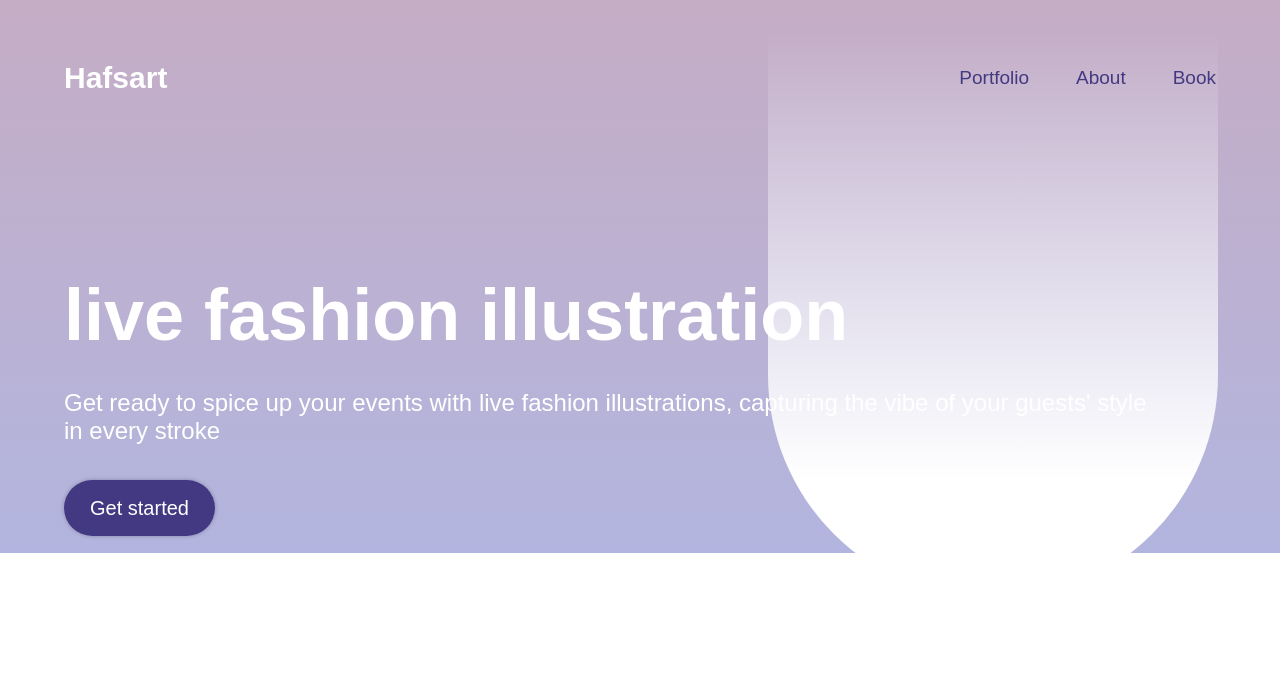
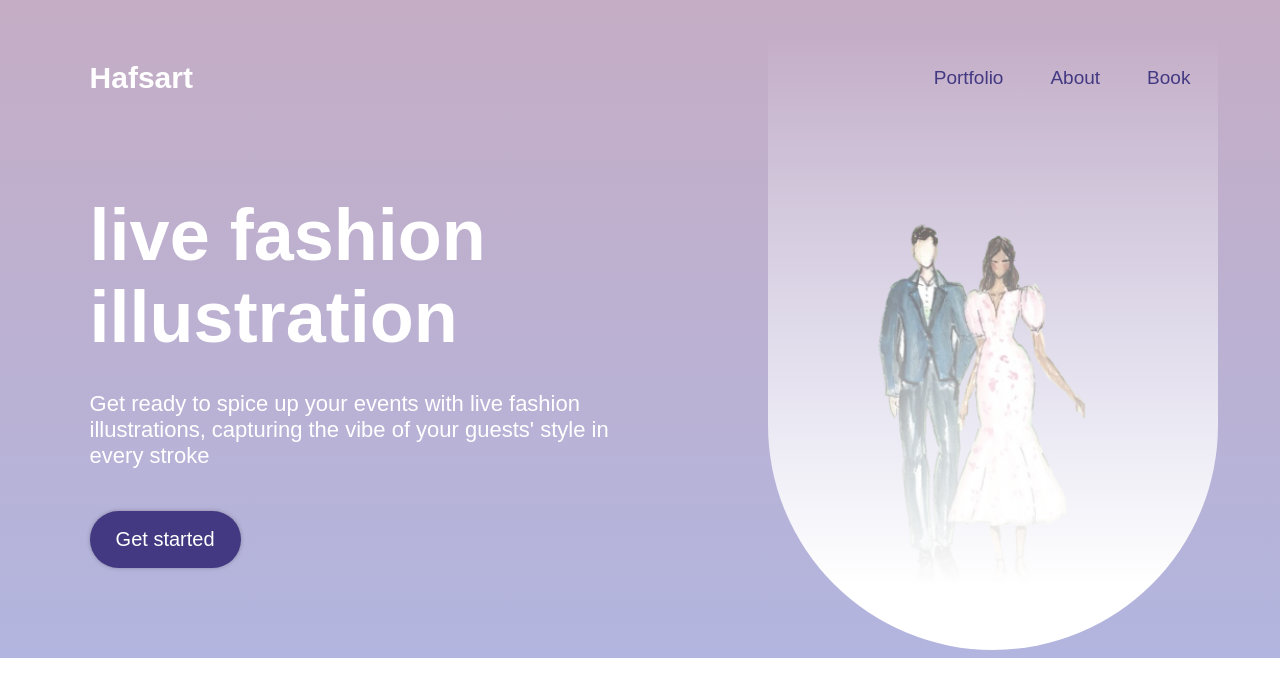
Before and after one commit to zeynepkaraa/Hafsart-Portfolio, a React (Vite) app: page / in a window 1280 px wide. Shown: the top 696 px of the page. Built offline with nearby package versions, Linux system fonts and the light colour scheme; a web font is replaced by a local one.

Commit message:
updating divs of hero section

```diff
--- a/src/components/Hero/Hero.jsx
+++ b/src/components/Hero/Hero.jsx
@@ -1,11 +1,10 @@
 import React from "react";
 import styles from "./Hero.module.css";
-
+import coupleImage from "../../../assets/images/couple.png";
 const Hero = () => {
   return (
     <section className={styles.container}>
       <div className={styles.content}>
-        <div className={styles.text}>
         <h1 className={styles.title}>live fashion illustration</h1>
         <p className={styles.description}>
           Get ready to spice up your events with live fashion illustrations,
@@ -15,9 +14,7 @@ const Hero = () => {
           Get started
         </a>
       </div>
-
-        <div className={styles.arch}></div>
-      </div>
+      <img src={coupleImage} alt="couple" className={styles.heroImg} />
     </section>
   );
 };
--- a/src/components/Hero/Hero.module.css
+++ b/src/components/Hero/Hero.module.css
@@ -5,25 +5,22 @@
     justify-content: space-between;
     margin-top: 49px;
     z-index: 1;
-    margin-left: 5%;
-    margin-right: 10%;
+    margin-left: 7%;
+    margin-right: 7%;
 
 }
 
 .content{
-    margin-top: 130px;
+    margin-top: 50px;
     display: flex;
     flex-direction: column;
     align-items: flex-start;
     color:white;
     z-index: 1;
-    margin-bottom:33px;
+    margin-bottom:90px;
 
 
 }
-/* .text{
-    width: 53%;
-} */
 
 .title{
     font-size: 72px;
@@ -34,8 +31,9 @@
 }
 
 .description{
-    font-size: 24px;
-    margin-bottom: 52px;
+    font-size: 22px;
+    margin-bottom: 42px;
+    margin-right: 120px;
 
 }
 
@@ -50,3 +48,20 @@
     box-shadow: 0 0 4px 0 rgba(0, 0, 0, 0.25);
 
 }
+
+.heroImg {
+
+    width: 70%;
+    z-index: 4;
+}
+
+@media screen and (max-width: 830px){
+    .container {
+        flex-direction: column-reverse;
+      }
+
+
+    .description{
+        margin-right: 0;
+    }
+}
--- a/src/components/Home.module.css
+++ b/src/components/Home.module.css
@@ -7,12 +7,18 @@
 
 .arch {
     width: 450px;
-    height: 600px;
+    height: 650px;
     border-radius: 0 0 330px 330px; /* Creates a bottom circle with a top rectangle */
     z-index: 2;
     position: absolute;
     top:0;
     left: 60%;
     background: rgb(0,0,0);
-background: linear-gradient(180deg, rgba(0,0,0,0) 5%, rgba(255,255,255,1) 80%);
+background: linear-gradient(180deg, rgba(0,0,0,0) 5%, rgba(255,255,255,1) 90%);
   }
+
+  @media screen and (max-width: 830px){
+    .arch{
+        display: none;
+    }
+  }
--- a/src/components/Navbar/Navbar.module.css
+++ b/src/components/Navbar/Navbar.module.css
@@ -6,7 +6,7 @@
     justify-content: space-between;
     padding-top: 61px;
     z-index:3;
-    margin: 0 5%;
+    margin: 0 7%;
     font-family: 'THICCCBOI';
 }
 
```
Also changed, not shown: assets/images/couple.png (added). Lines whose indentation alone changed are shown as unchanged.
